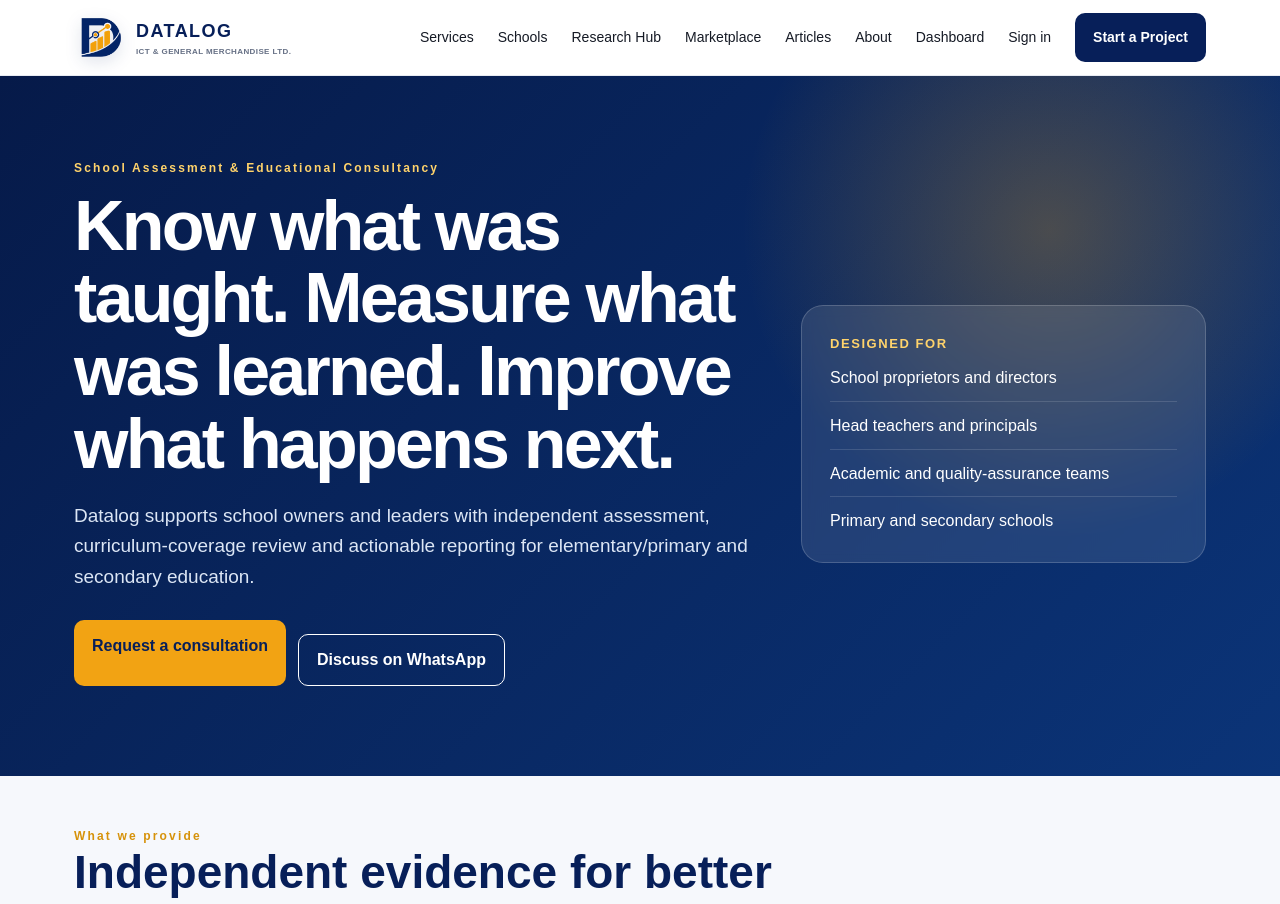
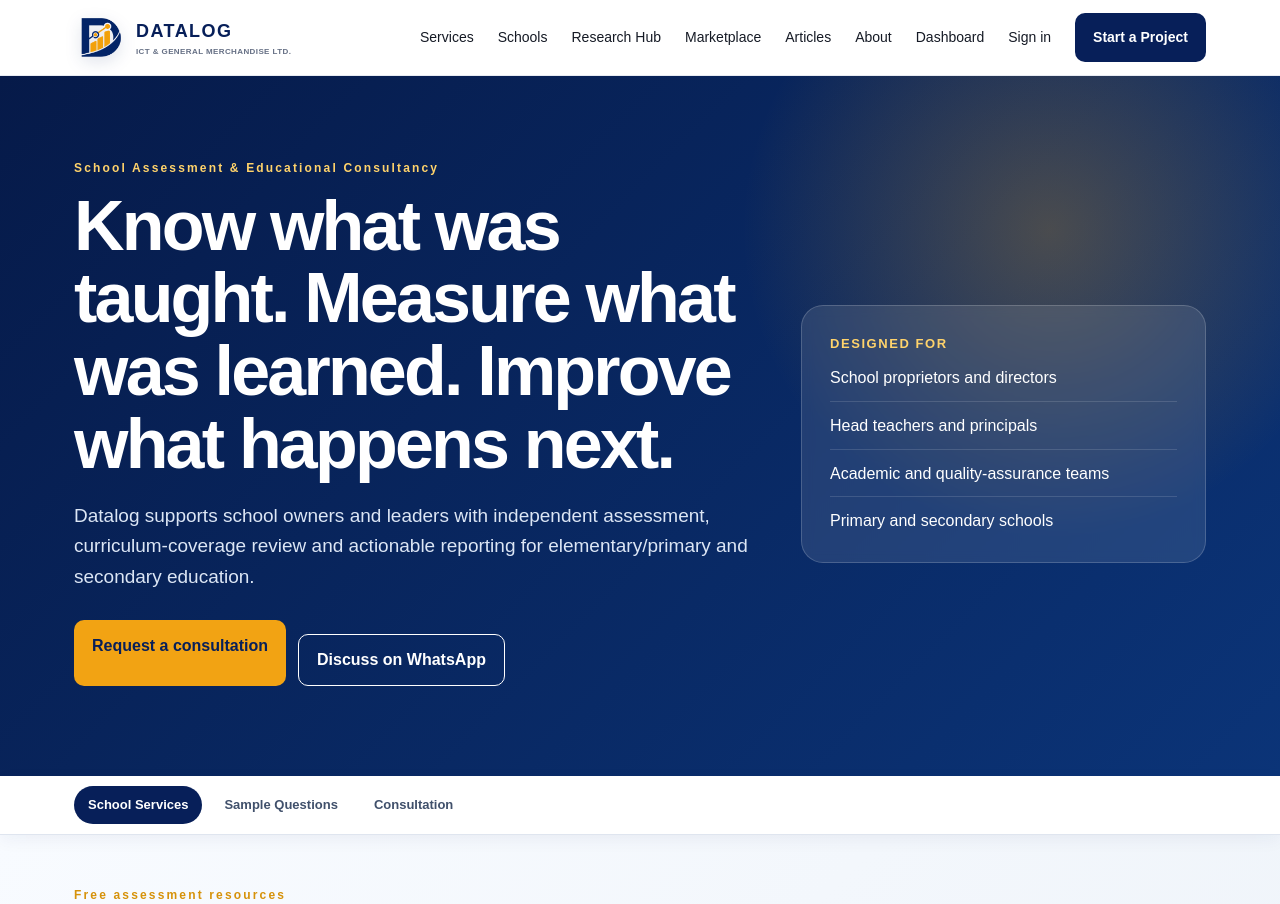
Before and after one commit to mikolo2018/datalog-one-researchhub, a Next.js app: page /schools in a window 1280 px wide. Shown: the top 904 px of the page. Built offline with nearby package versions, Linux system fonts and the light colour scheme; no server answers.

Commit message:
Link sample questions from Schools
Adds Schools section tabs and a download-library callout.

```diff
--- a/app/schools/page.tsx
+++ b/app/schools/page.tsx
@@ -44,6 +44,10 @@ export default function SchoolsPage() {
       </div>
     </section>
 
+    <nav className="school-subnav" aria-label="School services sections"><div className="container"><Link className="active" href="/schools">School Services</Link><Link href="/schools/resources">Sample Questions</Link><a href="#school-consultation">Consultation</a></div></nav>
+
+    <section className="section school-resource-callout"><div className="container split"><div><span className="eyebrow">Free assessment resources</span><h2>Preview Datalog’s approach before commissioning your school programme.</h2><p className="muted">Download 20 original, watermarked sample papers across Mathematics, English and Science for Primary, JSS and introductory SSS levels. Each paper includes a teacher answer key.</p><Link className="btn" href="/schools/resources">Explore sample questions</Link></div><div className="resource-mini-grid"><span><strong>20</strong> downloadable samples</span><span><strong>3</strong> core subject areas</span><span><strong>3</strong> school levels</span><span><strong>100%</strong> original questions</span></div></div></section>
+
     <section className="section"><div className="container"><div className="section-heading"><span className="eyebrow">What we provide</span><h2>Independent evidence for better teaching and school decisions.</h2><p className="muted">Services can be commissioned individually or combined into a termly or full-session school assessment programme.</p></div><div className="grid grid3">{services.map(([title, description]) => <article className="card school-service-card" key={title}><span className="school-card-mark" aria-hidden="true">✓</span><h3>{title}</h3><p>{description}</p></article>)}</div></div></section>
 
     <section className="section alt"><div className="container"><div className="section-heading"><span className="eyebrow">Assessment across the school calendar</span><h2>Support at the points where decisions matter.</h2></div><div className="assessment-calendar">{calendar.map(([period, purpose], index) => <article key={period}><span>{String(index + 1).padStart(2, '0')}</span><div><h3>{period}</h3><p>{purpose}</p></div></article>)}</div></div></section>
```
